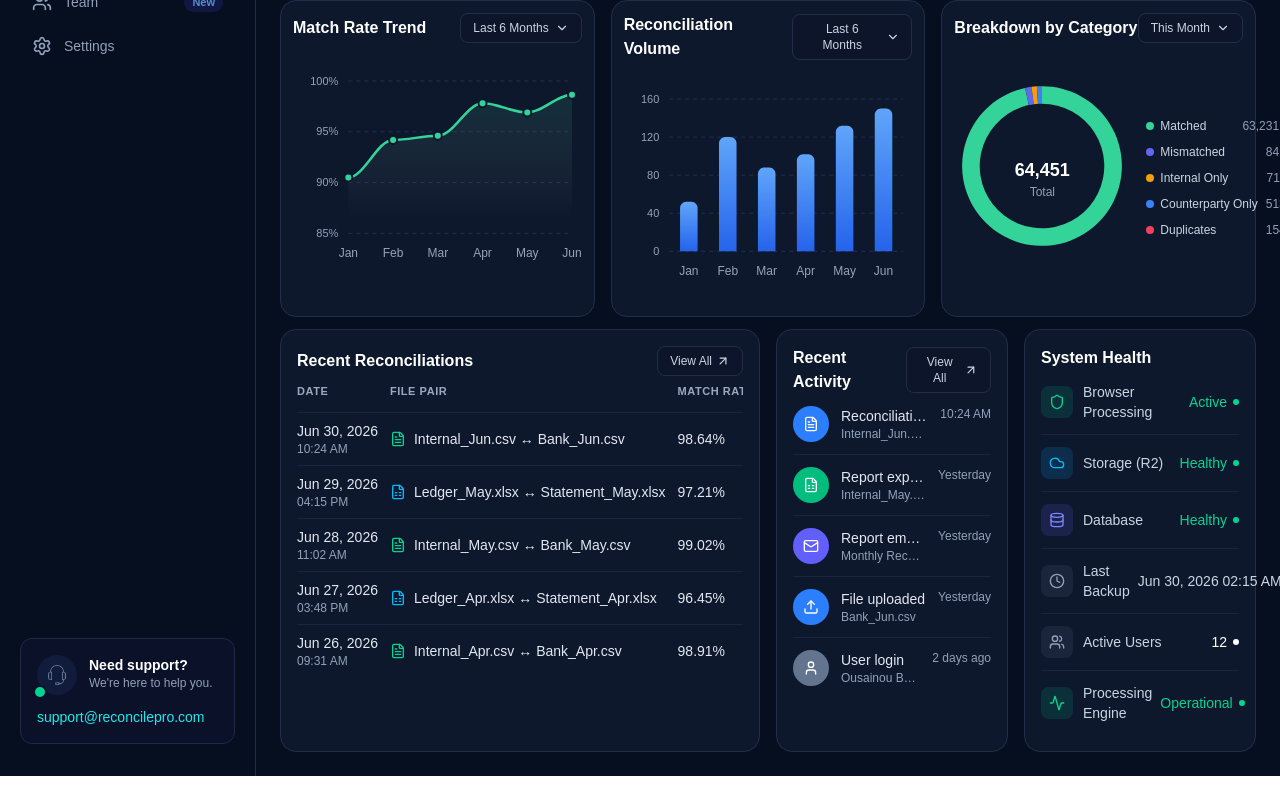
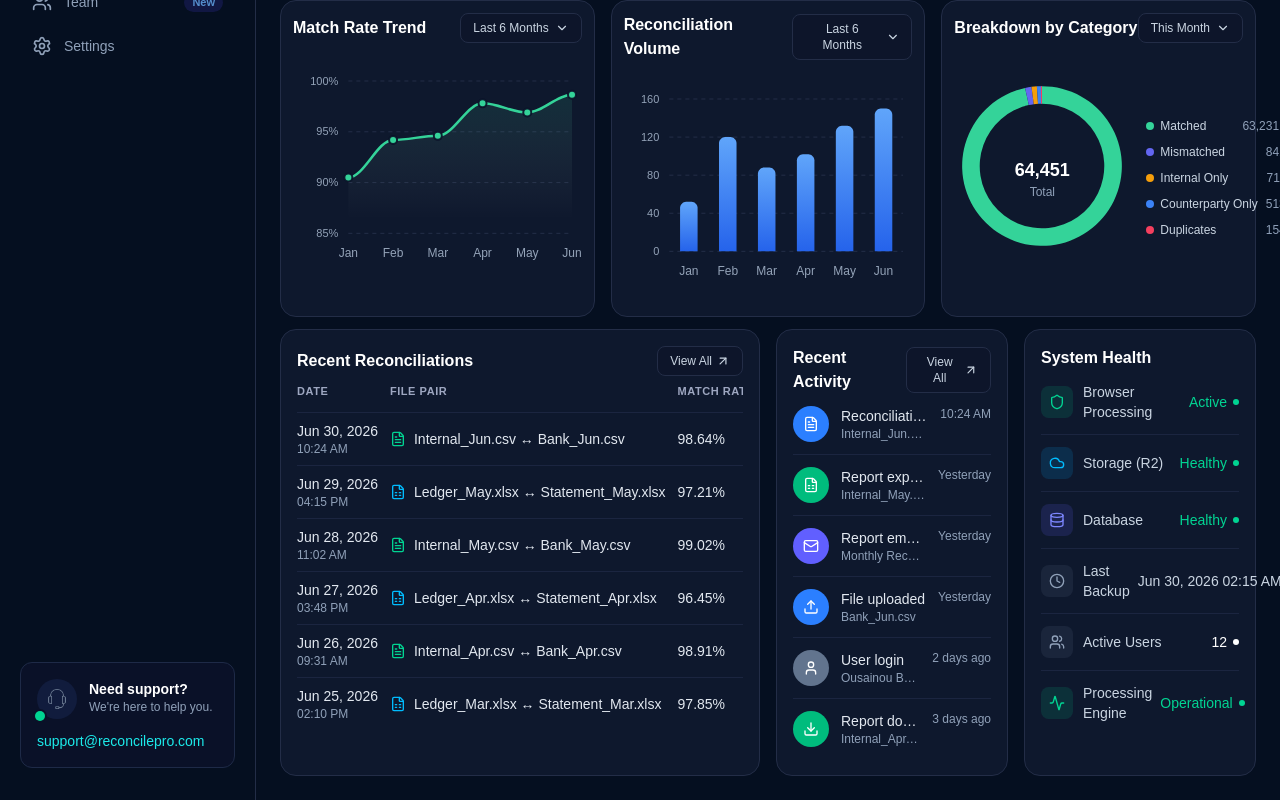
Before and after one commit to ousainoubsj/recon-frontend, a Next.js app: page /dashboard in a window 1280 px wide. Shown: the part 403-1203 px from the top of the page. Before the commit the page ends 1179 px from the top, so only its background shows below. Built offline with nearby package versions, Linux system fonts and the light colour scheme.

Commit message:
Add additional reconciliation entry and activity log for report download

```diff
--- a/components/dashboard/ActivityOverview.tsx
+++ b/components/dashboard/ActivityOverview.tsx
@@ -66,6 +66,16 @@ const reconciliations = [
     matchRate: '98.91%',
     breakValue: '$11,998.40',
   },
+  {
+    date: 'Jun 25, 2026',
+    time: '02:10 PM',
+    fileA: 'Ledger_Mar.xlsx',
+    fileB: 'Statement_Mar.xlsx',
+    Icon: FileSpreadsheet,
+    iconColor: 'text-sky-400',
+    matchRate: '97.85%',
+    breakValue: '$15,340.20',
+  },
 ]
 
 const activity = [
@@ -103,6 +113,13 @@ const activity = [
     time: '2 days ago',
     Icon: User,
     tint: 'bg-slate-500 text-white',
+  },
+  {
+    title: 'Report downloaded',
+    subtitle: 'Internal_Apr.csv_Reconciliation.pdf',
+    time: '3 days ago',
+    Icon: Download,
+    tint: 'bg-emerald-500 text-white',
   },
 ]
 
```
